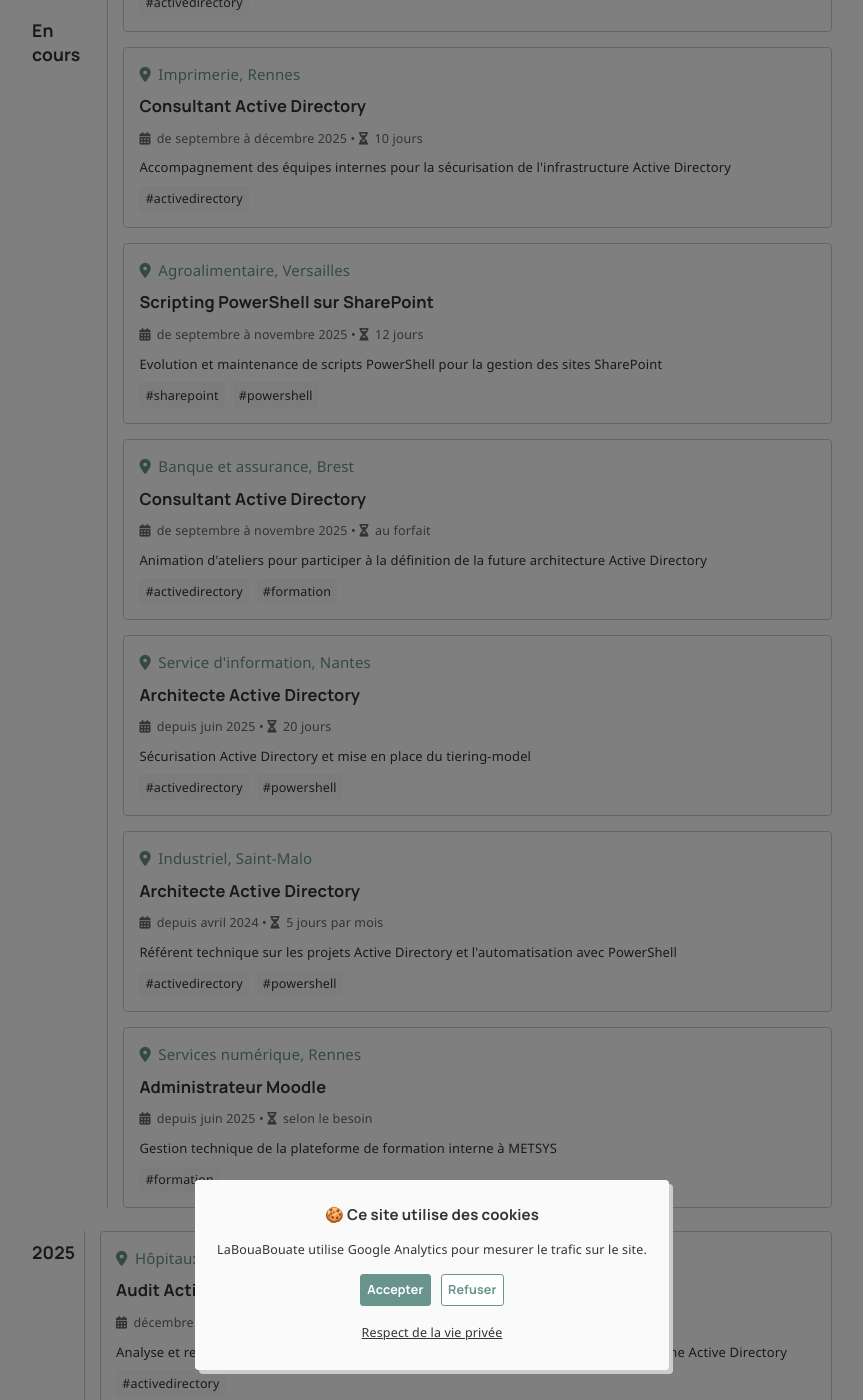
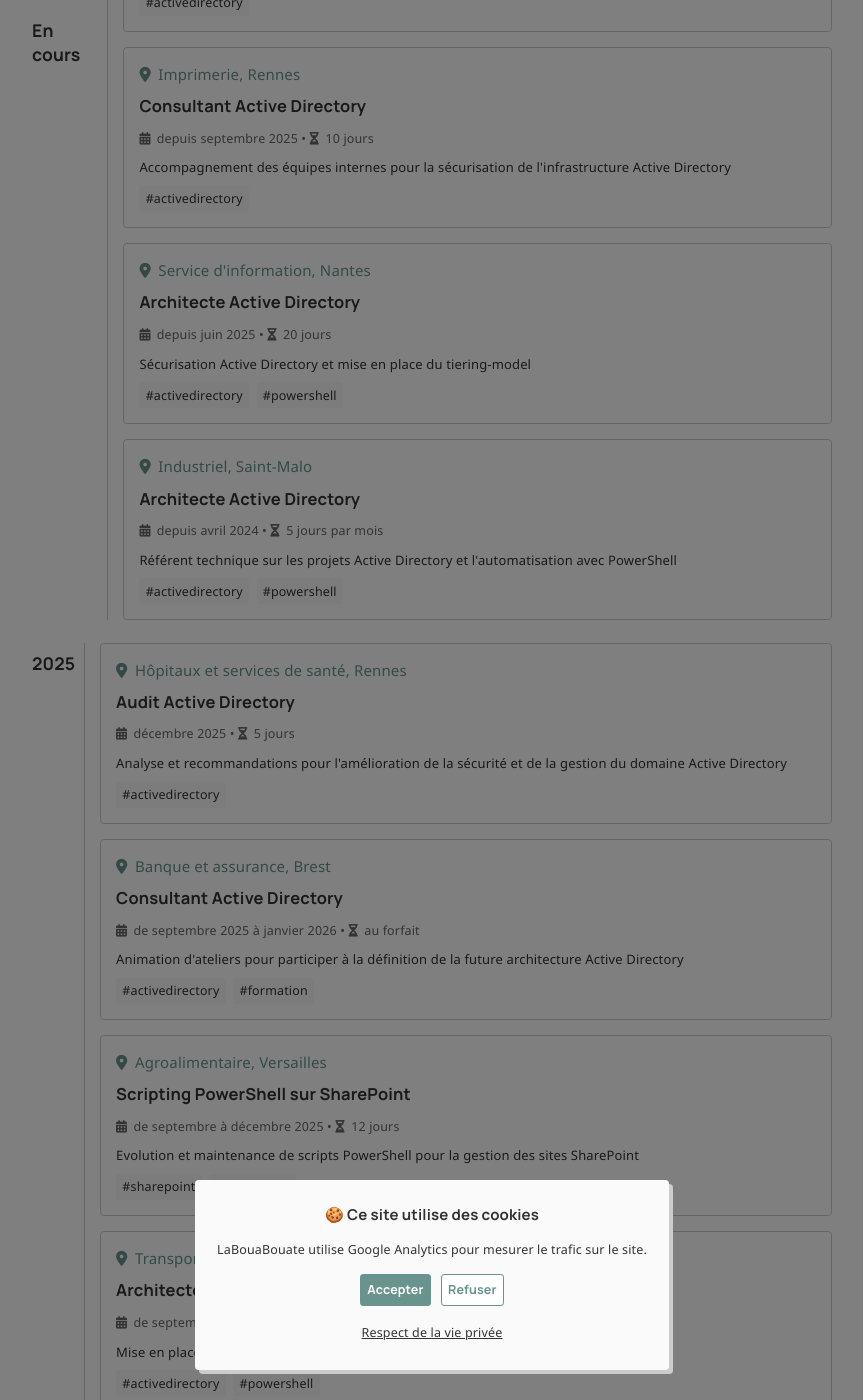
Before and after one commit to leobouard/leobouard.github.io, a Jekyll site: the page built from _pages/projects.html, in a window 1280 px wide and 1400 px high, scrolled down 561 px. Shown: the whole window, without its empty margins (208-1071 px from the left). Built offline with Jekyll 4.4.1, drawn with Linux system fonts in a browser that asks for light colours; nearby versions of some CDN libraries; some web fonts are replaced.

Commit message:
Update projects.json

```diff
--- a/_data/projects.json
+++ b/_data/projects.json
@@ -13,26 +13,10 @@
             {
                 "company": "Oberthur Fiduciaire",
                 "title": "Consultant Active Directory",
-                "period": "de septembre à décembre 2025",
+                "period": "depuis septembre 2025",
                 "duration": "10 jours",
                 "description": "Accompagnement des équipes internes pour la sécurisation de l'infrastructure Active Directory",
                 "tags": ["activedirectory"]
-            },
-            {
-                "company": "Groupe Savencia",
-                "title": "Scripting PowerShell sur SharePoint",
-                "period": "de septembre à novembre 2025",
-                "duration": "12 jours",
-                "description": "Evolution et maintenance de scripts PowerShell pour la gestion des sites SharePoint",
-                "tags": ["sharepoint", "powershell"]
-            },
-            {
-                "company": "Crédit Mutuel Arkéa",
-                "title": "Consultant Active Directory",
-                "period": "de septembre à novembre 2025",
-                "duration": "au forfait",
-                "description": "Animation d'ateliers pour participer à la définition de la future architecture Active Directory",
-                "tags": ["activedirectory", "formation"]
             },
             {
                 "company": "IMATECH",
@@ -49,14 +33,6 @@
                 "duration": "5 jours par mois",
                 "description": "Référent technique sur les projets Active Directory et l'automatisation avec PowerShell",
                 "tags": ["activedirectory", "powershell"]
-            },
-            {
-                "company": "METSYS",
-                "title": "Administrateur Moodle",
-                "period": "depuis juin 2025",
-                "duration": "selon le besoin",
-                "description": "Gestion technique de la plateforme de formation interne à METSYS",
-                "tags": ["formation"]
             }
         ]
     },
@@ -70,6 +46,22 @@
                 "duration": "5 jours",
                 "description": "Analyse et recommandations pour l'amélioration de la sécurité et de la gestion du domaine Active Directory",
                 "tags": ["activedirectory"]
+            },
+            {
+                "company": "Crédit Mutuel Arkéa",
+                "title": "Consultant Active Directory",
+                "period": "de septembre 2025 à janvier 2026",
+                "duration": "au forfait",
+                "description": "Animation d'ateliers pour participer à la définition de la future architecture Active Directory",
+                "tags": ["activedirectory", "formation"]
+            },
+            {
+                "company": "Groupe Savencia",
+                "title": "Scripting PowerShell sur SharePoint",
+                "period": "de septembre à décembre 2025",
+                "duration": "12 jours",
+                "description": "Evolution et maintenance de scripts PowerShell pour la gestion des sites SharePoint",
+                "tags": ["sharepoint", "powershell"]
             },
             {
                 "company": "STG",
```
